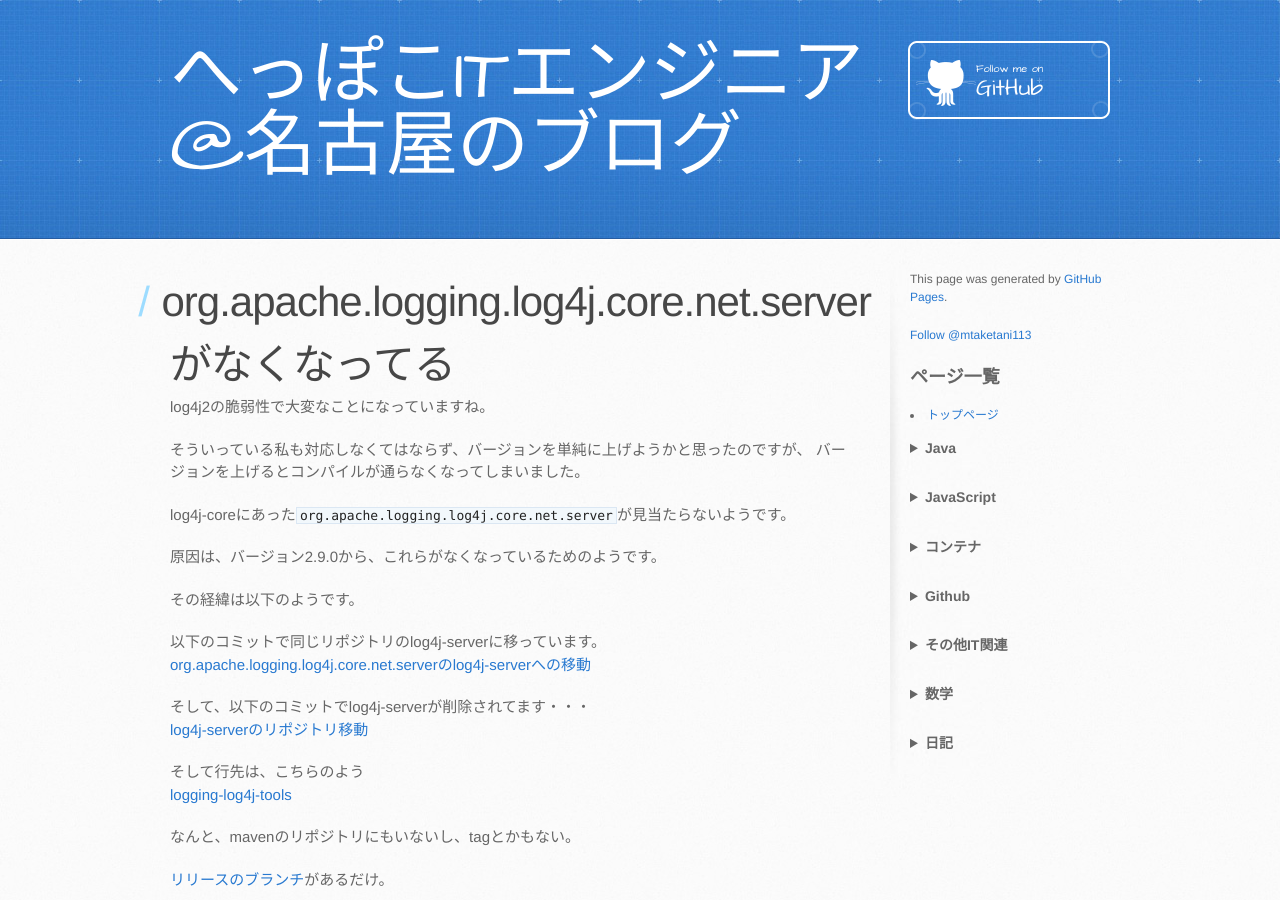
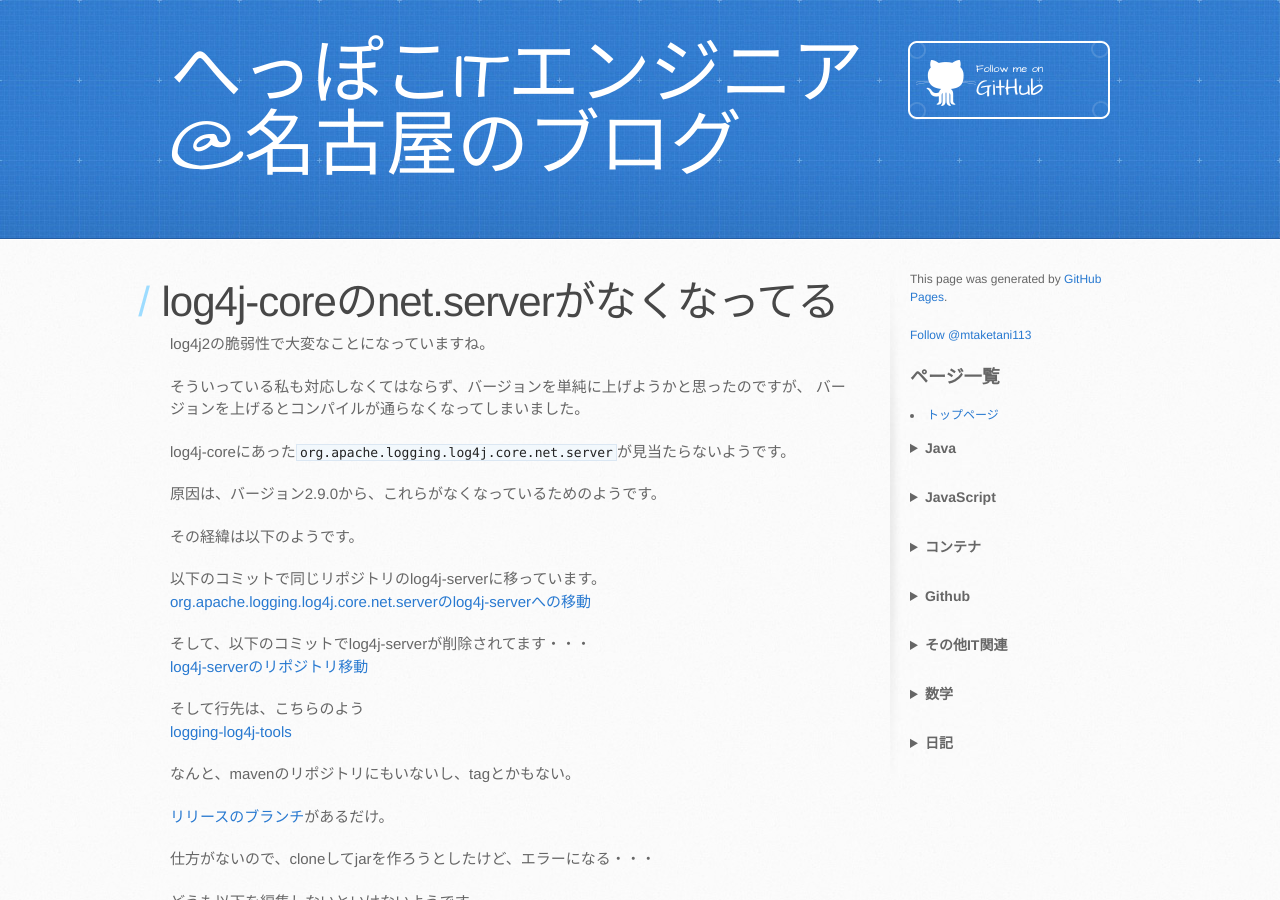
Before and after one commit to mtaketani113/mtaketani113.github.io, a Jekyll site: the page built from it/java/deletedLog4jServer.md, in a window 1280 px wide and 900 px high. Built offline with Jekyll 4.4.1, drawn with Linux system fonts in a browser that asks for light colours; nearby versions of some CDN libraries; comment, search, counter and statistics services are not loaded; the repository's description, which GitHub fills in, is left out.

Commit message:
タイトル修正

```diff
--- a/it/java/deletedLog4jServer.md
+++ b/it/java/deletedLog4jServer.md
@@ -1,6 +1,6 @@
 ---
 layout: default
-title: org.apache.logging.log4j.core.net.serverがなくなってる
+title: log4j-coreのnet.serverがなくなってる
 description: log4j2の脆弱性でバージョンアップを迫られていると思います。バージョン2.9.0からlog4j-coreにあったorg.apache.logging.log4j.core.net.serverがなくなっています。log4j-serverのフォルダに移って、さらに別リポジトリに移ってしまっているようです。調べて分かったことなどを記載します。
 category: java
 created_at: 2021-12-15
```
